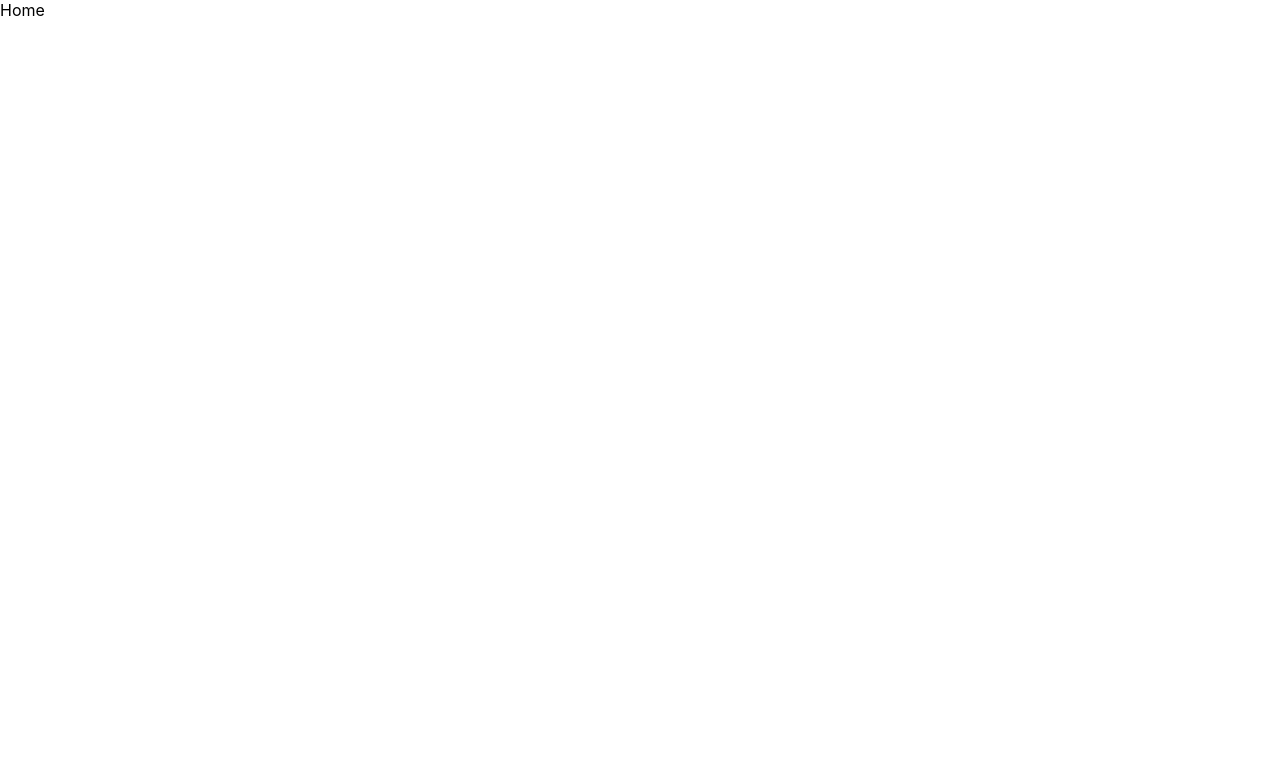
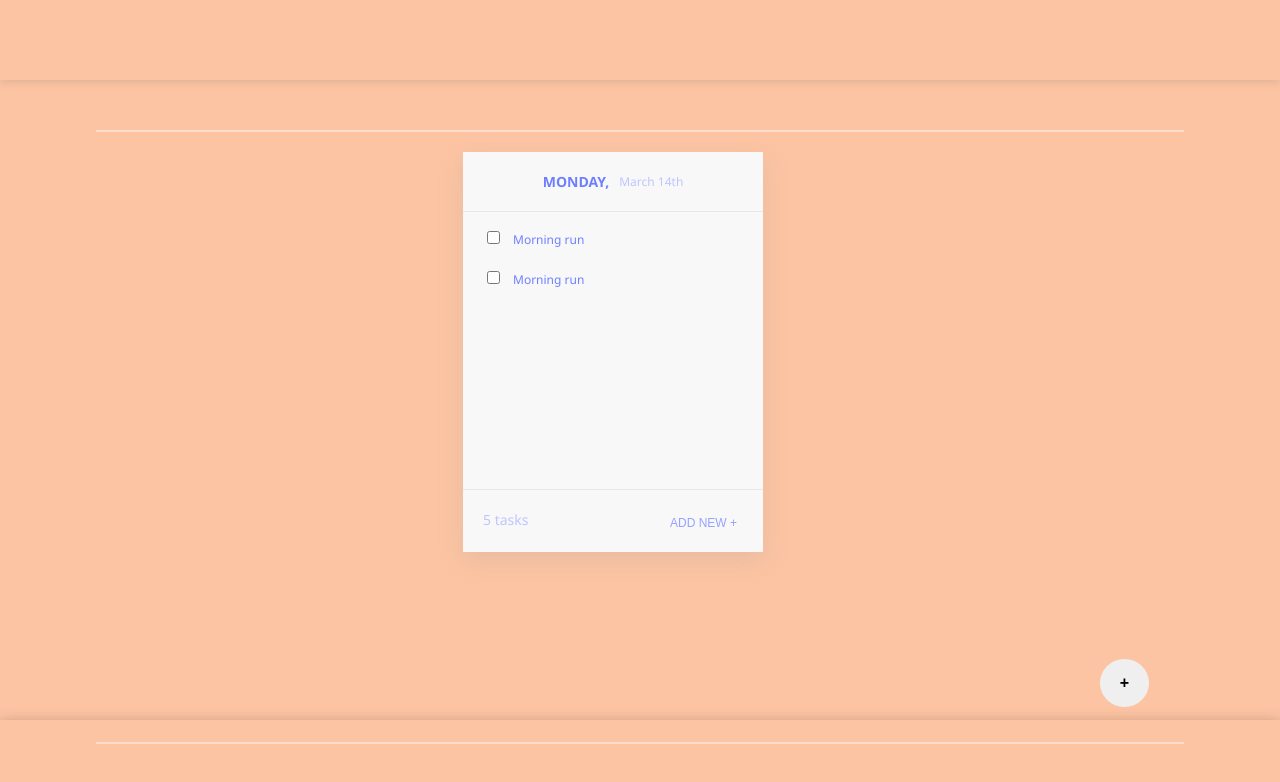
Before and after one commit to biancalb/my-todo-list-app, a React (Create React App) app: page / in a window 1280 px wide. Shown: the top 782 px of the page. Built offline with nearby package versions, Linux system fonts and the light colour scheme.

Commit message:
Add home page style

```diff
--- a/src/Pages/Home/Home.css
+++ b/src/Pages/Home/Home.css
@@ -0,0 +1,68 @@
+/* HEADER */
+.header__navigation {
+    position: fixed;
+    width: 100%;
+    top: 0;
+    left: 0;
+    right: 0;
+    height: 80px;
+    box-shadow: rgba(99, 99, 99, 0.2) 0px 2px 8px 0px;
+}
+
+/* MAIN */
+.main__content {
+    max-width: 85vw;
+    height: 75vh;
+    margin-left: auto;
+    margin-right: auto;
+    margin-top: 10px;
+    position: relative;
+    overflow-y: auto;
+    border-bottom: 2px solid #fcdccc
+}
+
+.date__picker {
+    max-width: 85vw;
+    height: 5vh;
+    margin-left: auto;
+    margin-right: auto;
+    margin-top: 90px;
+    border-bottom: 2px solid #fcdccc
+}
+
+.main__content::-webkit-scrollbar {
+    width: 1px;
+}
+
+.main__content::-webkit-scrollbar-thumb {
+    background-color: transparent;
+}
+
+/* FOOTER */
+footer {
+    position: fixed;
+    bottom: 0;
+    left: 0;
+    right: 0;
+    height: 80px;
+    width: 100%;
+    box-shadow: rgba(0, 0, 0, 0.35) 0px 5px 15px;
+}
+
+.addNew__button {
+    position: absolute;
+    bottom: 0;
+    right: 0;
+    margin: 0px 35px 35px 0px;
+}
+
+.addNew__button button {
+    border-radius: 50%;
+    padding: 15px 20px ;
+    text-align: center;
+    text-decoration: none;
+    font-size: 16px;
+    border: none;
+    font-weight: 700;
+    cursor: pointer;
+}
--- a/src/Pages/Home/Home.tsx
+++ b/src/Pages/Home/Home.tsx
@@ -1,10 +1,26 @@
 import React from 'react'
+import './Home.css'
+import Note from '../../Components/Note/Note'
 
 interface Props {}
 
 const Home = (props: Props) => {
   return (
-    <div>Home</div>
+    <>
+      <div className="header__navigation"></div>
+      <div className="date__picker"></div>
+      <div className="main__content">
+        <div className="notes__list">
+          <Note/>
+        </div>
+        <div className="addNew__button">
+            <a href="">
+                <button>+</button>
+            </a>
+        </div>
+      </div>
+      <footer></footer>
+    </>
   )
 }
 
--- a/src/index.css
+++ b/src/index.css
@@ -1,13 +1,5 @@
 body {
   margin: 0;
-  font-family: -apple-system, BlinkMacSystemFont, 'Segoe UI', 'Roboto', 'Oxygen',
-    'Ubuntu', 'Cantarell', 'Fira Sans', 'Droid Sans', 'Helvetica Neue',
-    sans-serif;
-  -webkit-font-smoothing: antialiased;
-  -moz-osx-font-smoothing: grayscale;
+  background-color: #FCC4A2;
+  font-family:'Segoe UI', Tahoma, Geneva, Verdana, sans-serif ;
 }
-
-code {
-  font-family: source-code-pro, Menlo, Monaco, Consolas, 'Courier New',
-    monospace;
-}
```
